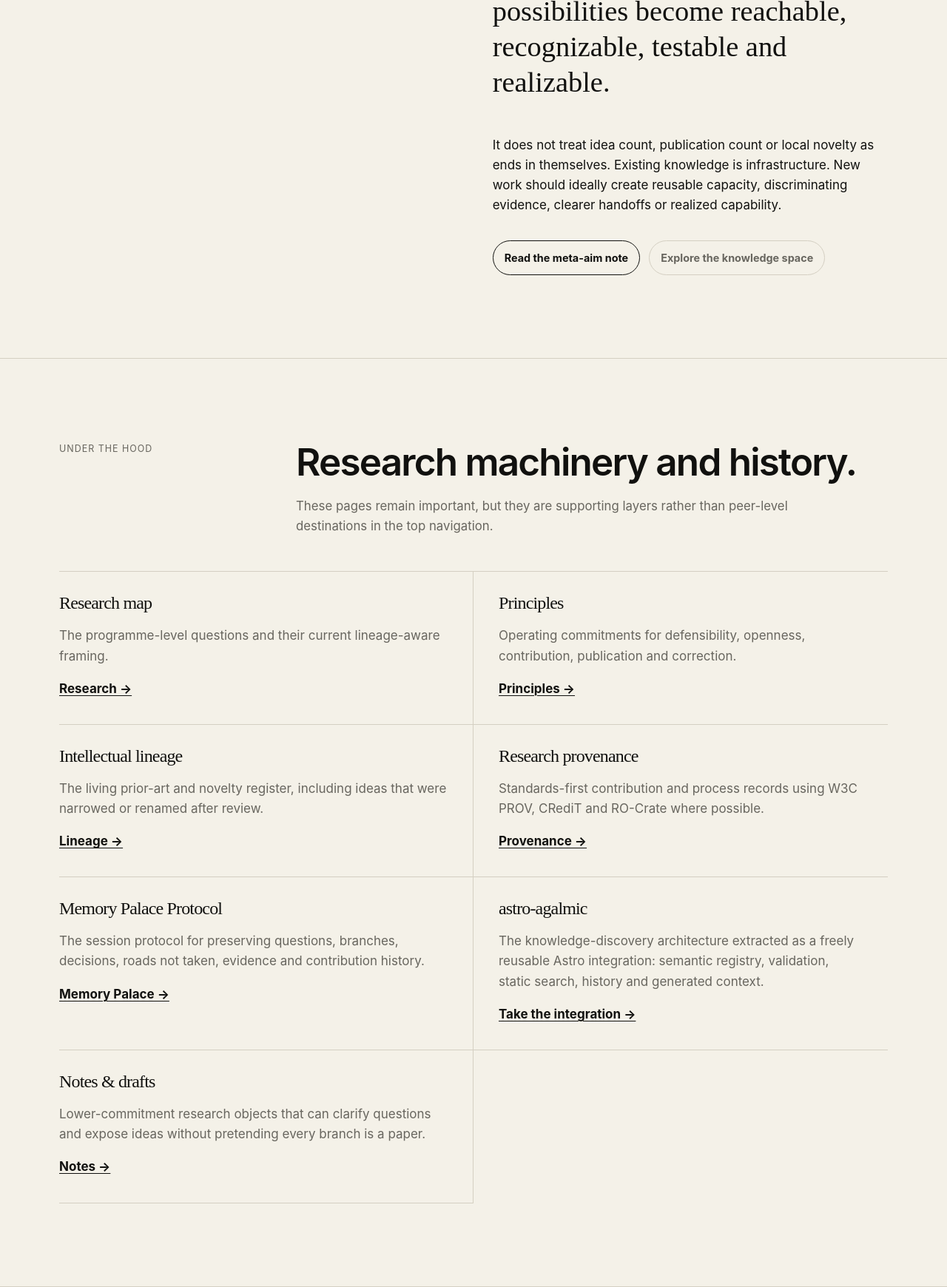
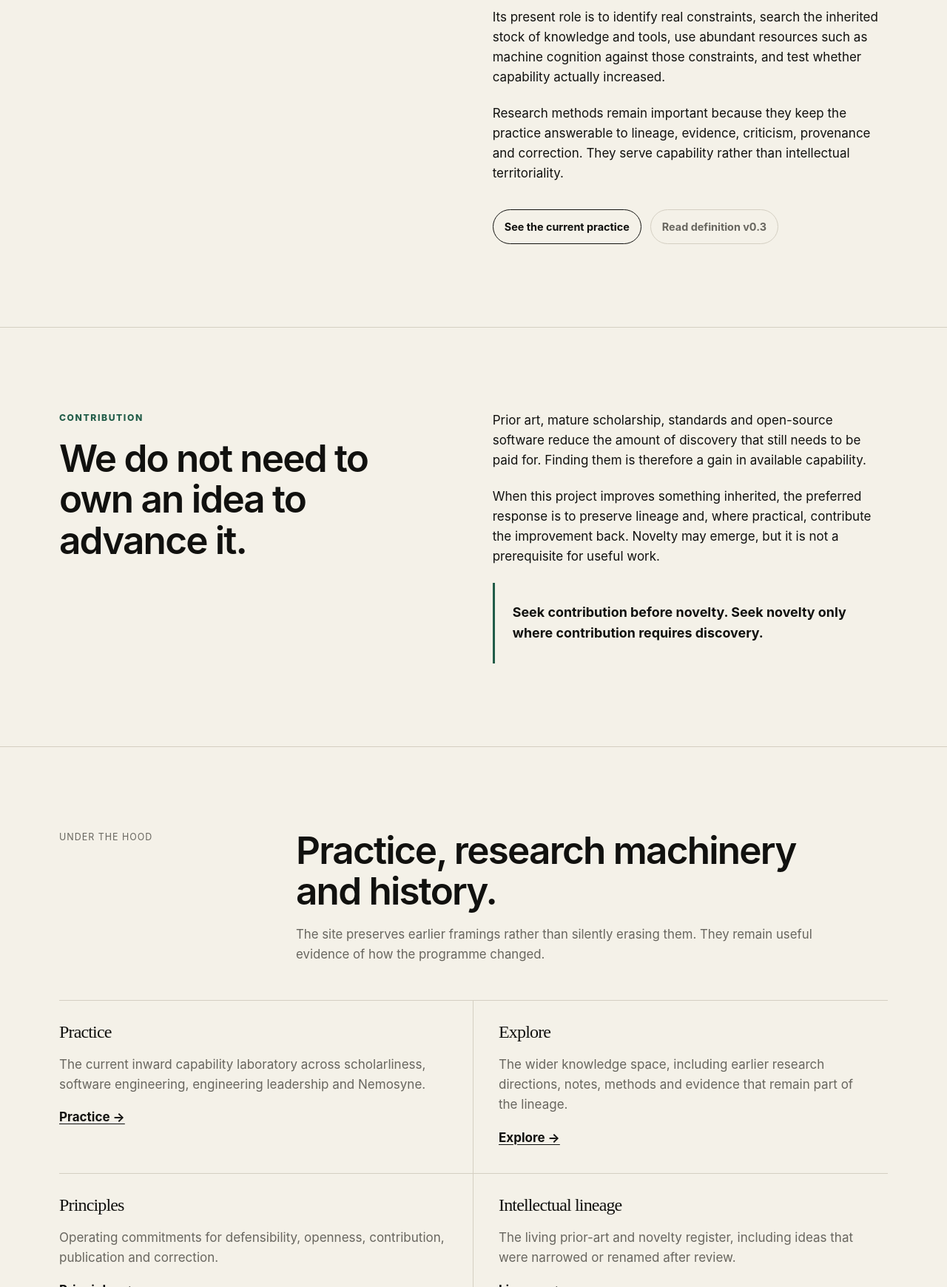
Before and after one commit to TsatsuAmable/agalmicresearch, an Astro site: page /about in a window 1280 px wide. Shown: the part 1060-2800 px from the top of the page at 74% size. Built offline with nearby package versions, Linux system fonts and the light colour scheme; Astro itself is replaced by a stand-in of ours.

Commit message:
Reframe About around inward capability practice

```diff
--- a/src/pages/about.astro
+++ b/src/pages/about.astro
@@ -3,10 +3,16 @@ import Layout from '../layouts/Layout.astro';
 
 const sections = [
   {
-    title: 'Research map',
-    copy: 'The programme-level questions and their current lineage-aware framing.',
-    href: '/research/',
-    label: 'Research',
+    title: 'Practice',
+    copy: 'The current inward capability laboratory across scholarliness, software engineering, engineering leadership and Nemosyne.',
+    href: '/practice/',
+    label: 'Practice',
+  },
+  {
+    title: 'Explore',
+    copy: 'The wider knowledge space, including earlier research directions, notes, methods and evidence that remain part of the lineage.',
+    href: '/explore/',
+    label: 'Explore',
   },
   {
     title: 'Principles',
@@ -34,40 +40,49 @@ const sections = [
   },
   {
     title: 'astro-agalmic',
-    copy: 'The knowledge-discovery architecture extracted as a freely reusable Astro integration: semantic registry, validation, static search, history and generated context.',
+    copy: 'A freely reusable Astro integration extracted from the site: semantic registry, validation, static search, history and generated context.',
     href: '/tools/astro-agalmic/',
     label: 'Take the integration',
   },
-  {
-    title: 'Notes & drafts',
-    copy: 'Lower-commitment research objects that can clarify questions and expose ideas without pretending every branch is a paper.',
-    href: '/notes/',
-    label: 'Notes',
-  },
 ];
 ---
-<Layout title="About" description="About Agalmic Research: the programme, principles, intellectual lineage, provenance machinery, Memory Palace protocol and open research process.">
+<Layout title="About" description="About Agalmic Research: an open capability practice that begins inwardly, inherits existing knowledge and contributes useful outputs without making novelty the primary goal.">
   <header class="page-head">
     <div class="shell">
-      <p class="eyebrow">About the research system</p>
-      <h1>The machinery belongs behind the map, not inside the menu.</h1>
-      <p class="lede">Agalmic Research is changing quickly. This page collects the deeper operating machinery so the primary navigation can remain stable while the knowledge base continues to branch.</p>
+      <p class="eyebrow">About the programme</p>
+      <h1>A laboratory for turning available abundance into durable capability.</h1>
+      <p class="lede">Agalmic Research began as an attempt to understand abundance, shifting scarcity and machine-assisted discovery. It is now deliberately more modest: apply those ideas first to real constraints in the practitioner's own work, learn from what already exists, and let outward contributions emerge where they genuinely add capability.</p>
     </div>
   </header>
 
   <section class="section">
     <div class="shell split">
       <div>
-        <p class="eyebrow">Meta aim</p>
-        <h2>Greater capacity to reach worthwhile futures.</h2>
+        <p class="eyebrow">Current orientation</p>
+        <h2>Practice before proclamation.</h2>
       </div>
       <div class="prose">
-        <p class="large">The project studies and experiments with cognitive tools, institutions and representations that may improve the distributed process by which worthwhile possibilities become reachable, recognizable, testable and realizable.</p>
-        <p>It does not treat idea count, publication count or local novelty as ends in themselves. Existing knowledge is infrastructure. New work should ideally create reusable capacity, discriminating evidence, clearer handoffs or realized capability.</p>
+        <p class="large">The programme does not need to establish a new academic field in order to be useful.</p>
+        <p>Its present role is to identify real constraints, search the inherited stock of knowledge and tools, use abundant resources such as machine cognition against those constraints, and test whether capability actually increased.</p>
+        <p>Research methods remain important because they keep the practice answerable to lineage, evidence, criticism, provenance and correction. They serve capability rather than intellectual territoriality.</p>
         <div class="actions">
-          <a class="button" href="/notes/the-goal-is-not-more-ideas/">Read the meta-aim note</a>
-          <a class="button secondary" href="/explore/">Explore the knowledge space</a>
+          <a class="button" href="/practice/">See the current practice</a>
+          <a class="button secondary" href="/definition/">Read definition v0.3</a>
         </div>
+      </div>
+    </div>
+  </section>
+
+  <section class="section">
+    <div class="shell split">
+      <div>
+        <p class="eyebrow">Contribution</p>
+        <h2>We do not need to own an idea to advance it.</h2>
+      </div>
+      <div class="prose">
+        <p>Prior art, mature scholarship, standards and open-source software reduce the amount of discovery that still needs to be paid for. Finding them is therefore a gain in available capability.</p>
+        <p>When this project improves something inherited, the preferred response is to preserve lineage and, where practical, contribute the improvement back. Novelty may emerge, but it is not a prerequisite for useful work.</p>
+        <div class="callout"><p><strong>Seek contribution before novelty. Seek novelty only where contribution requires discovery.</strong></p></div>
       </div>
     </div>
   </section>
@@ -77,8 +92,8 @@ const sections = [
       <div class="section-head">
         <span class="section-number">Under the hood</span>
         <div class="section-copy">
-          <h2>Research machinery and history.</h2>
-          <p>These pages remain important, but they are supporting layers rather than peer-level destinations in the top navigation.</p>
+          <h2>Practice, research machinery and history.</h2>
+          <p>The site preserves earlier framings rather than silently erasing them. They remain useful evidence of how the programme changed.</p>
         </div>
       </div>
       <div class="about-grid">
@@ -97,15 +112,14 @@ const sections = [
     <div class="shell split">
       <div>
         <p class="eyebrow">Open source</p>
-        <h2>The website is part of the research object.</h2>
+        <h2>The website is part of the working record.</h2>
       </div>
       <div class="prose">
-        <p>The site source, provenance records, literature reviews, portfolio data and machine-readable indexes live in the public repository. Public source does not mean every future research object must be public: patent-sensitive, confidential or personally sensitive material remains outside the public projection.</p>
-        <p>Reusable infrastructure should travel farther than the site that produced it. The <strong>astro-agalmic</strong> integration extracts the discovery architecture under the 0BSD licence so another project can take the useful machinery without inheriting our vocabulary or owing attribution.</p>
+        <p>The site source, provenance records, literature reviews, portfolio data and machine-readable indexes live in the public repository. Public source does not mean every future artefact must be public: confidential, personally sensitive, security-sensitive or consciously protected material can remain outside the public projection.</p>
+        <p>Reusable infrastructure should travel farther than the site that produced it. The <strong>astro-agalmic</strong> integration is published under 0BSD so others can take useful machinery without inheriting this project's vocabulary.</p>
         <div class="actions">
           <a class="button secondary" href="https://github.com/TsatsuAmable/agalmicresearch">GitHub source ↗</a>
           <a class="button secondary" href="/tools/astro-agalmic/">astro-agalmic</a>
-          <a class="button secondary" href="/knowledge-index.json">Knowledge index JSON</a>
         </div>
       </div>
     </div>
```
